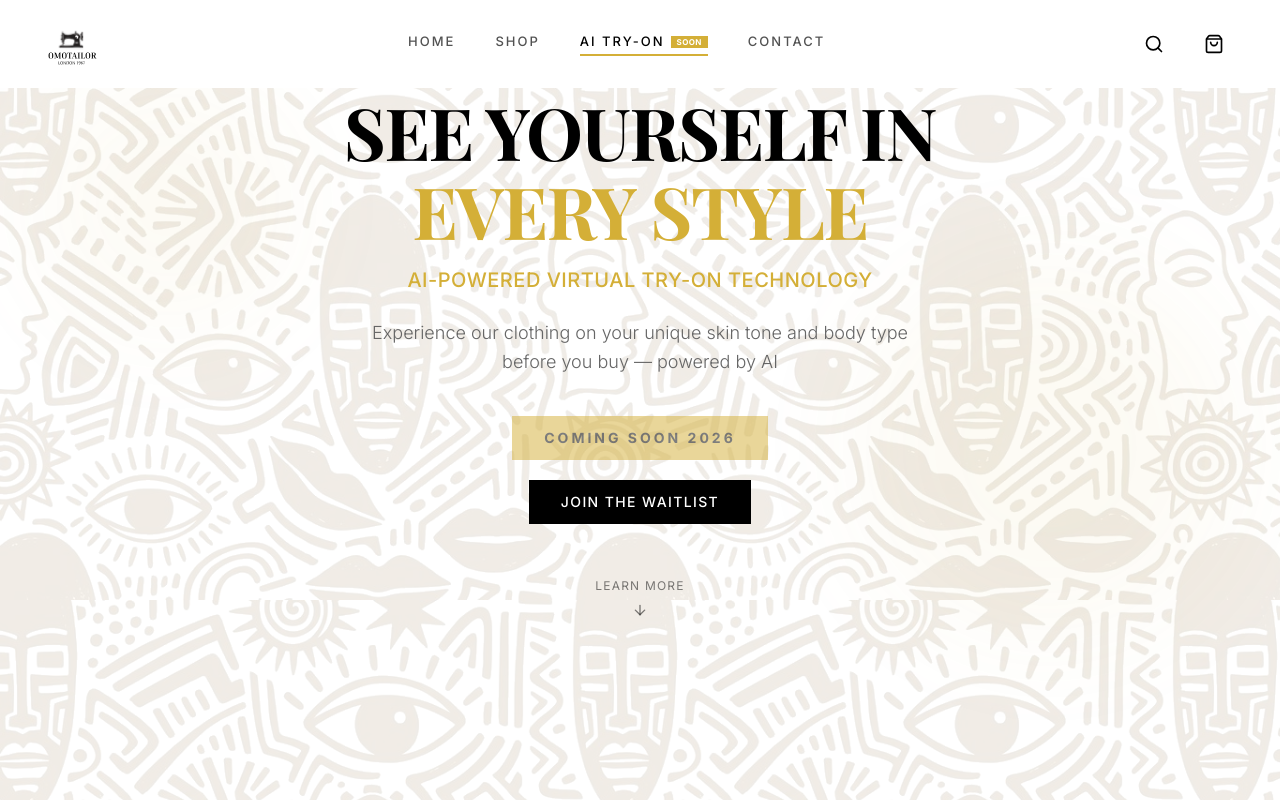
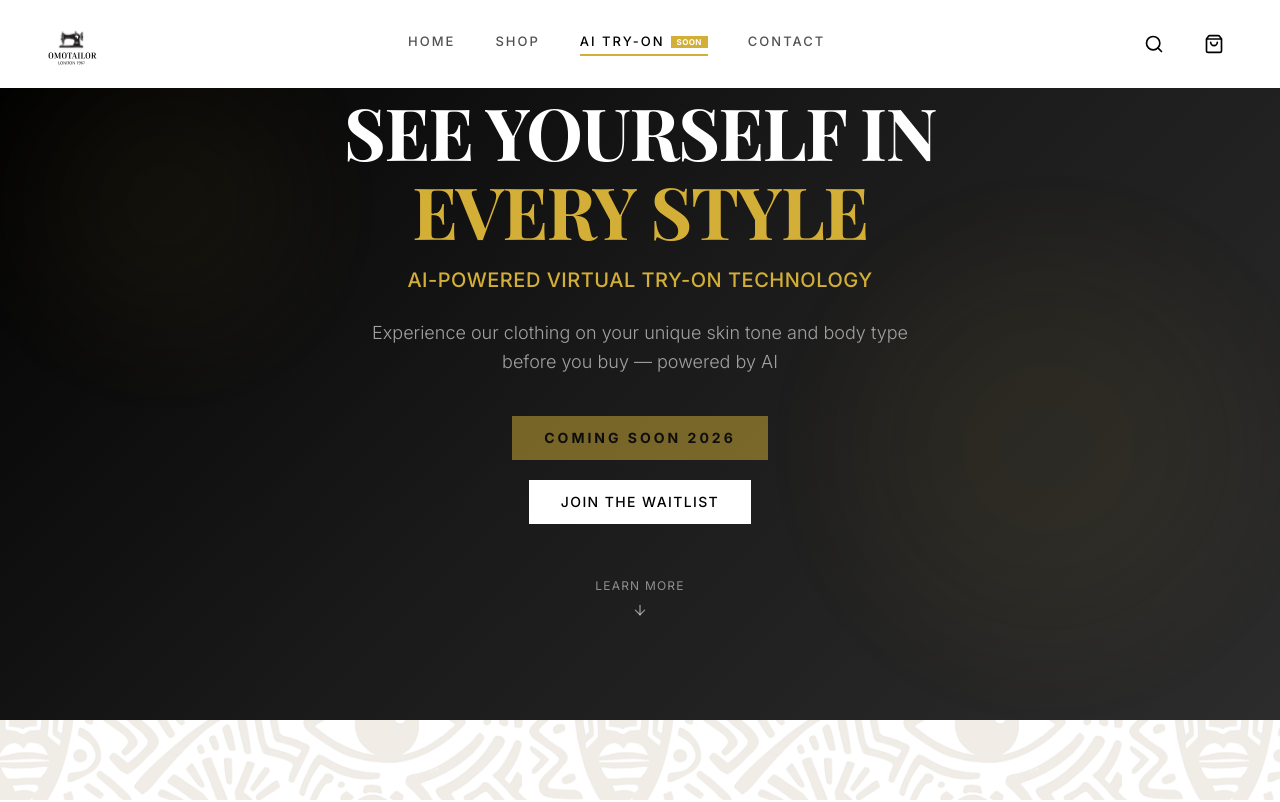
Before and after one commit to uwenvati/omotailor, a Next.js app: page /ai-try-on in a window 1280 px wide. Shown: the top 802 px of the page. Built offline with nearby package versions, Linux system fonts and the light colour scheme.

Commit message:
style: restore AI Try-On page dark hero, white section backgrounds

```diff
--- a/src/app/ai-try-on/page.tsx
+++ b/src/app/ai-try-on/page.tsx
@@ -126,7 +126,8 @@ export default function AITryOnPage() {
     return (
         <div className="flex flex-col">
             {/* ═══════ 1. HERO SECTION ═══════ */}
-            <section className="relative min-h-[90vh] flex items-center justify-center overflow-hidden">
+            <section className="relative min-h-[90vh] flex items-center justify-center overflow-hidden"
+                style={{ background: 'linear-gradient(135deg, #000000 0%, #1a1a1a 50%, #2C2C2C 100%)' }}>
                 {/* Floating decorative elements */}
                 <div className="absolute inset-0 overflow-hidden">
                     <div className="absolute top-20 left-10 w-64 h-64 rounded-full opacity-5 bg-gold blur-3xl animate-float" />
@@ -134,7 +135,7 @@ export default function AITryOnPage() {
                 </div>
 
                 <div className="relative z-10 text-center px-6 max-w-3xl mx-auto">
-                    <h1 className="text-4xl sm:text-5xl md:text-6xl lg:text-7xl font-bold leading-[1.1] tracking-tight text-black uppercase font-[family-name:var(--font-heading)]">
+                    <h1 className="text-4xl sm:text-5xl md:text-6xl lg:text-7xl font-bold leading-[1.1] tracking-tight text-white uppercase font-[family-name:var(--font-heading)]">
                         See Yourself in<br />
                         <span className="text-gold">Every Style</span>
                     </h1>
@@ -143,7 +144,7 @@ export default function AITryOnPage() {
                         AI-Powered Virtual Try-On Technology
                     </p>
 
-                    <p className="text-base md:text-lg text-text-gray max-w-xl mx-auto mt-6 leading-relaxed font-light">
+                    <p className="text-base md:text-lg text-neutral-400 max-w-xl mx-auto mt-6 leading-relaxed font-light">
                         Experience our clothing on your unique skin tone and body type before you buy — powered by AI
                     </p>
 
@@ -155,7 +156,7 @@ export default function AITryOnPage() {
                         <div>
                             <button
                                 onClick={scrollToWaitlist}
-                                className="luxury-button px-10 py-4 text-sm"
+                                className="luxury-button-white px-10 py-4 text-sm"
                             >
                                 Join the Waitlist
                             </button>
@@ -164,7 +165,7 @@ export default function AITryOnPage() {
 
                     <button
                         onClick={() => document.getElementById('feature-preview')?.scrollIntoView({ behavior: 'smooth' })}
-                        className="mt-16 text-black/50 text-xs uppercase tracking-widest flex flex-col items-center gap-2 mx-auto hover:text-black transition-colors animate-bounce"
+                        className="mt-16 text-white/50 text-xs uppercase tracking-widest flex flex-col items-center gap-2 mx-auto hover:text-white/80 transition-colors animate-bounce"
                     >
                         <span>Learn More</span>
                         <ArrowDown size={16} />
@@ -173,7 +174,7 @@ export default function AITryOnPage() {
             </section>
 
             {/* ═══════ 2. FEATURE PREVIEW (Interactive Mockup) ═══════ */}
-            <section id="feature-preview" className="py-20 md:py-28">
+            <section id="feature-preview" className="py-20 md:py-28 bg-white">
                 <div className="max-w-[1280px] mx-auto px-6 md:px-12">
                     <h2 className="text-3xl md:text-4xl lg:text-5xl font-bold uppercase tracking-tight text-center mb-4 font-[family-name:var(--font-heading)]">
                         How It Will Work
@@ -353,7 +354,7 @@ export default function AITryOnPage() {
             </section>
 
             {/* ═══════ 5. BENEFITS ═══════ */}
-            <section className="py-20 md:py-24 bg-black/5">
+            <section className="py-20 md:py-24 bg-white">
                 <div className="max-w-[1100px] mx-auto px-6 md:px-12">
                     <h2 className="text-3xl md:text-4xl font-bold uppercase tracking-tight text-center mb-16 font-[family-name:var(--font-heading)]">
                         Why You'll Love AI Try-On
@@ -437,7 +438,7 @@ export default function AITryOnPage() {
 
                     <div className="grid grid-cols-1 sm:grid-cols-2 lg:grid-cols-4 gap-6 mb-20">
                         {TRUST_CARDS.map((card) => (
-                            <div key={card.title} className="border border-neutral-200 p-6 text-center">
+                            <div key={card.title} className="bg-white border border-neutral-200 p-6 text-center">
                                 <div className="w-12 h-12 bg-soft-gray flex items-center justify-center mx-auto mb-4">
                                     <card.icon size={24} className="text-gold" />
                                 </div>
@@ -478,7 +479,7 @@ export default function AITryOnPage() {
             </section>
 
             {/* ═══════ 8. FINAL CTA ═══════ */}
-            <section className="py-20 md:py-24 bg-soft-gray">
+            <section className="py-20 md:py-24 bg-white">
                 <div className="max-w-2xl mx-auto px-6 text-center">
                     <h2 className="text-3xl md:text-4xl font-bold uppercase tracking-tight mb-4 font-[family-name:var(--font-heading)]">
                         Ready When You Are
```
